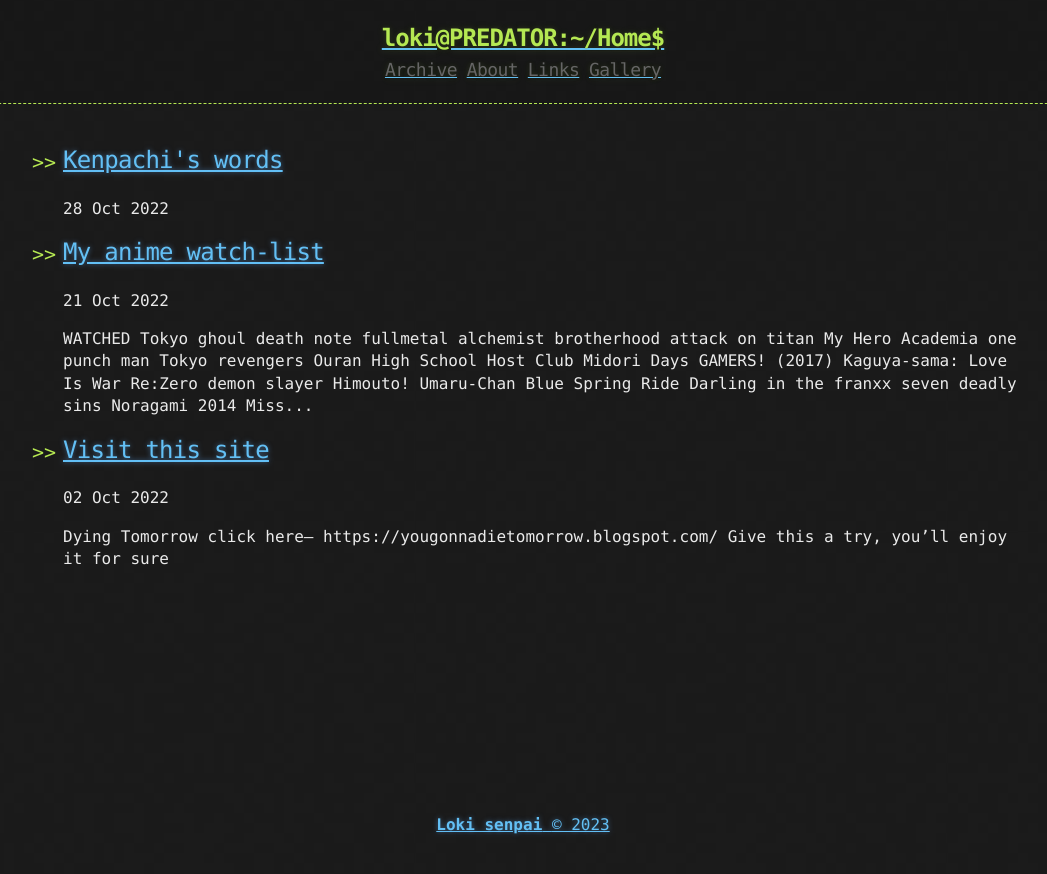
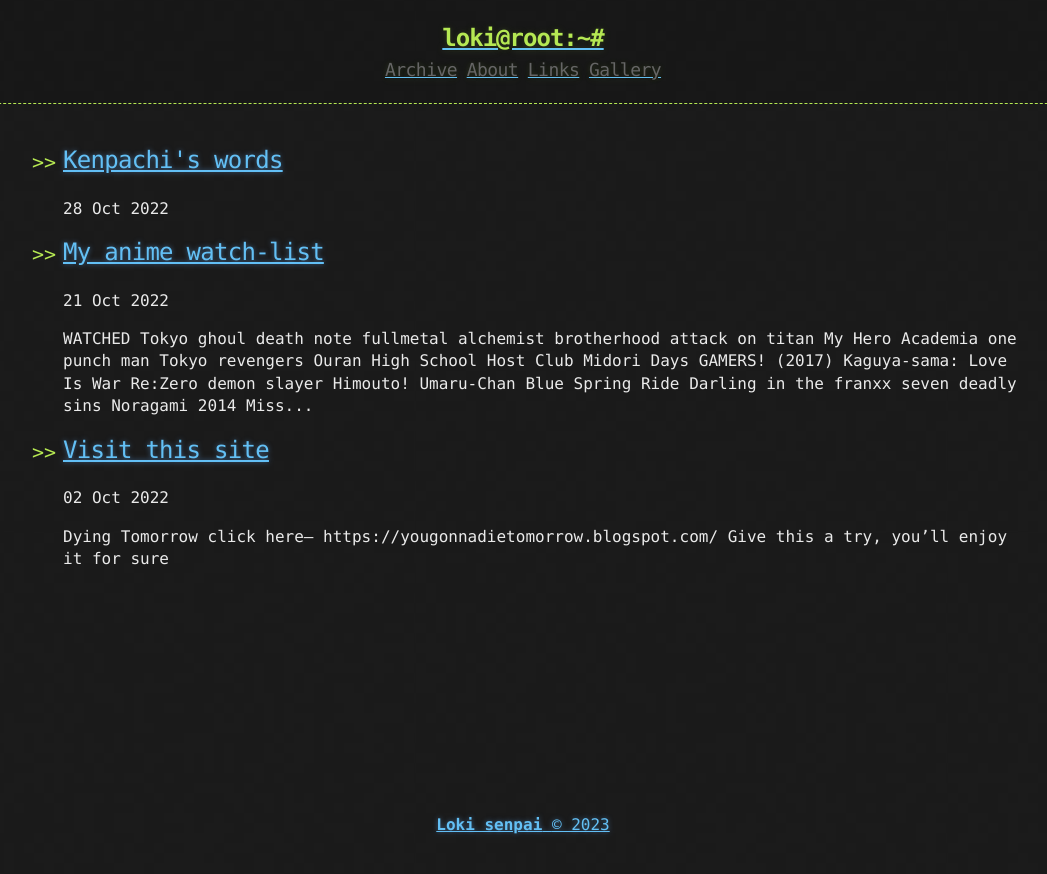
Before and after one commit to imlokisenpai/imlokisenpai.github.io, a Jekyll site: the page built from index.html, in a window 1280 px wide. Shown: the top 874 px of the page, without its empty margins (117-1164 px from the left). Built offline with Jekyll 4.4.1, drawn with Linux system fonts in a browser that asks for light colours; the list of posts is cut into pages by our own code.

Commit message:
Update header.html

```diff
--- a/_includes/header.html
+++ b/_includes/header.html
@@ -2,7 +2,7 @@
   <div>
     <a href="{{ "/" | prepend: site.baseurl | replace: '//', '/' }}">
     {% assign owner_first_name = site.owner | split: " " %}
-    <h1>{{ owner_first_name[0] | downcase }}@PREDATOR:~/Home$</h1>
+    <h1>{{ owner_first_name[0] | downcase }}@root:~#</h1>
     </a>
     <div class="header-links">
       {% include links.html %}
```
